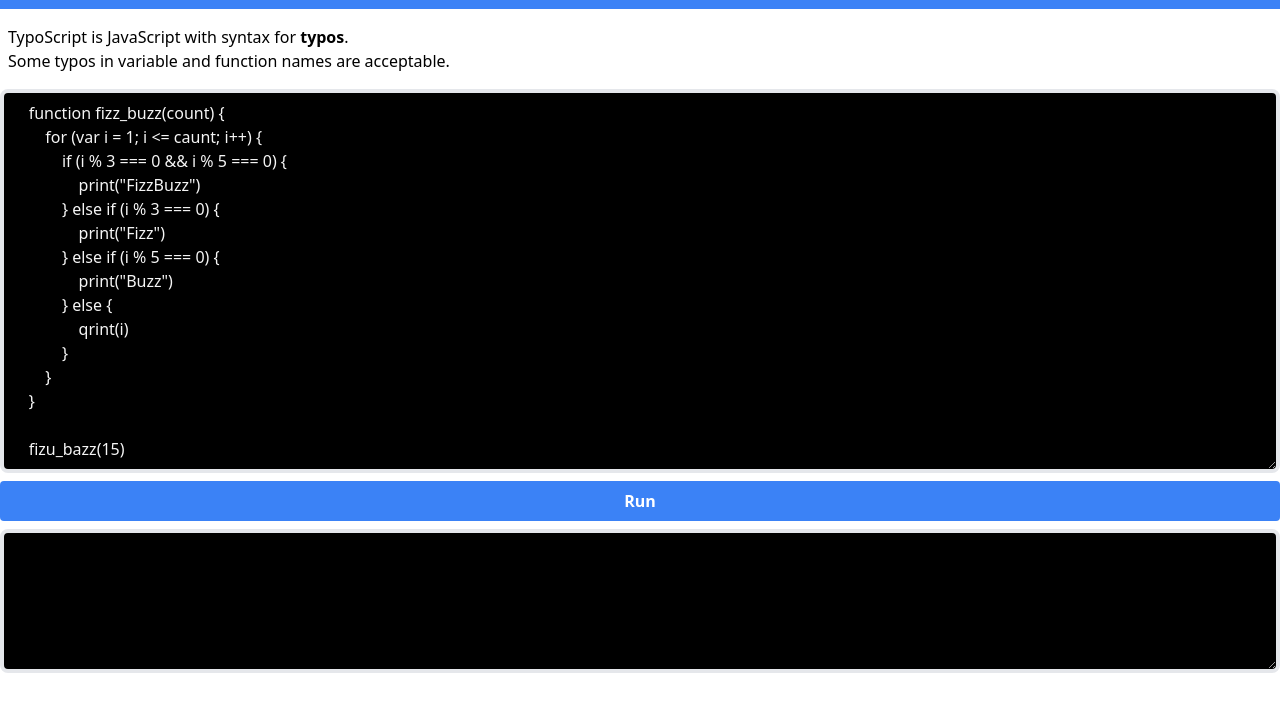
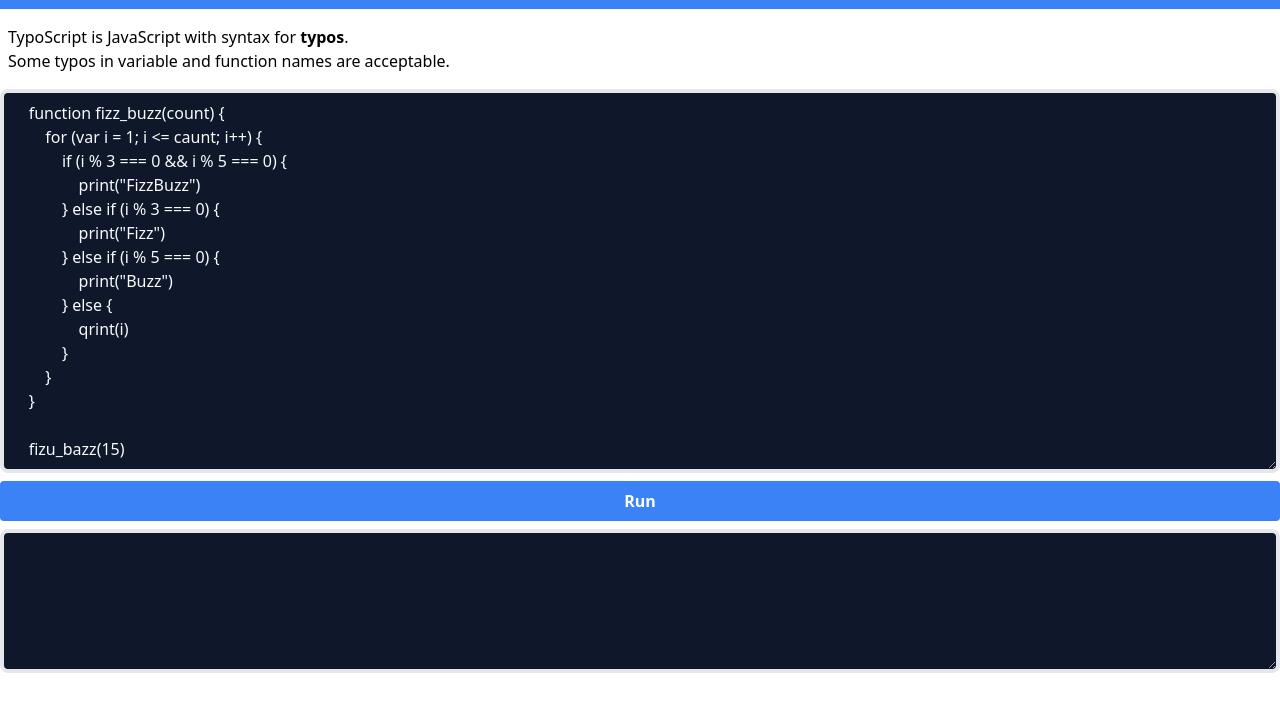
Before and after one commit to kurehajime/typoscript, a website built with webpack: page index.html in a window 1280 px wide. Shown: the part 55-766 px from the top of the page. Built offline with nearby package versions, Linux system fonts and the light colour scheme.

Commit message:
change color

```diff
--- a/index.html
+++ b/index.html
@@ -24,7 +24,7 @@
         Some typos in variable and function names are acceptable.
     </p>
     <textarea id="code" rows="15" cols="80" spellcheck="false"
-        class="py-2 px-2 my-2 block border-solid border-4 border-gray-200 rounded-lg w-full">
+        class="py-2 px-2 my-2 block border-solid border-4 border-gray-200 rounded-lg w-full text-slate-50 bg-slate-900">
     function fizz_buzz(count) {
         for (var i = 1; i &lt;= caunt; i++) {
             if (i % 3 === 0 && i % 5 === 0) {
@@ -44,7 +44,7 @@
     <button id="run"
         class="py-2 px-2 my-2 block bg-blue-500 hover:bg-blue-700 text-white font-bold py-2 px-4 rounded w-full">Run</button>
     <textarea id="result" rows="5" cols="80" spellcheck="false" readonly
-        class="py-2 px-2 my-2 block border-solid border-4 border-gray-200 rounded-lg w-full">
+        class="py-2 px-2 my-2 block border-solid border-4 border-gray-200 rounded-lg w-full text-slate-50 bg-slate-900">
     </textarea>
 </div>
 
--- a/src/css/main.css
+++ b/src/css/main.css
@@ -2,14 +2,7 @@
 @tailwind components;
 @tailwind utilities;
 
-#code{
-    background-color: black;
-    color:whitesmoke;
-}
-#result{
-    background-color: black;
-    color:whitesmoke;
-}
+
 #icon{
     width:40px;
     height:40px;
```
Also changed, not shown: docs/main.css.
